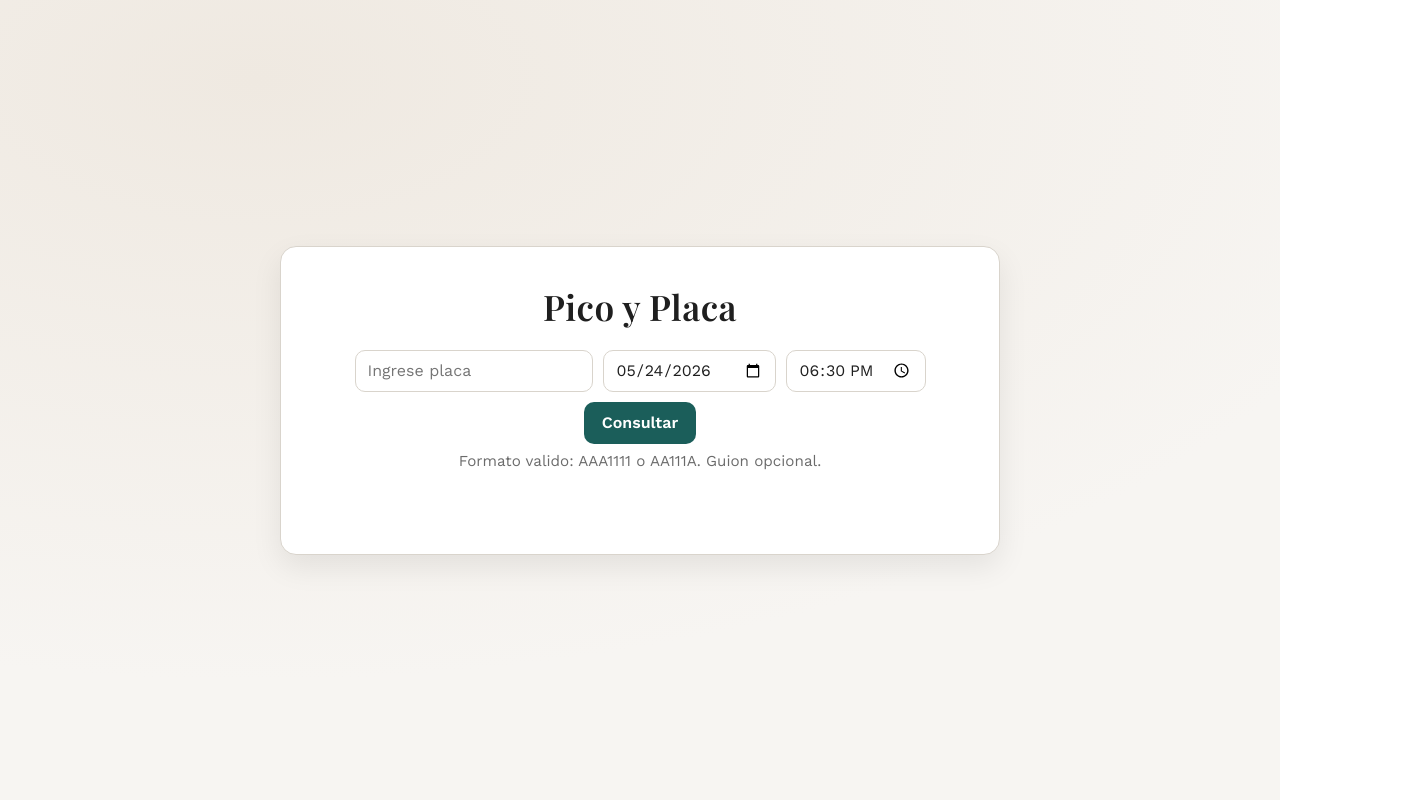
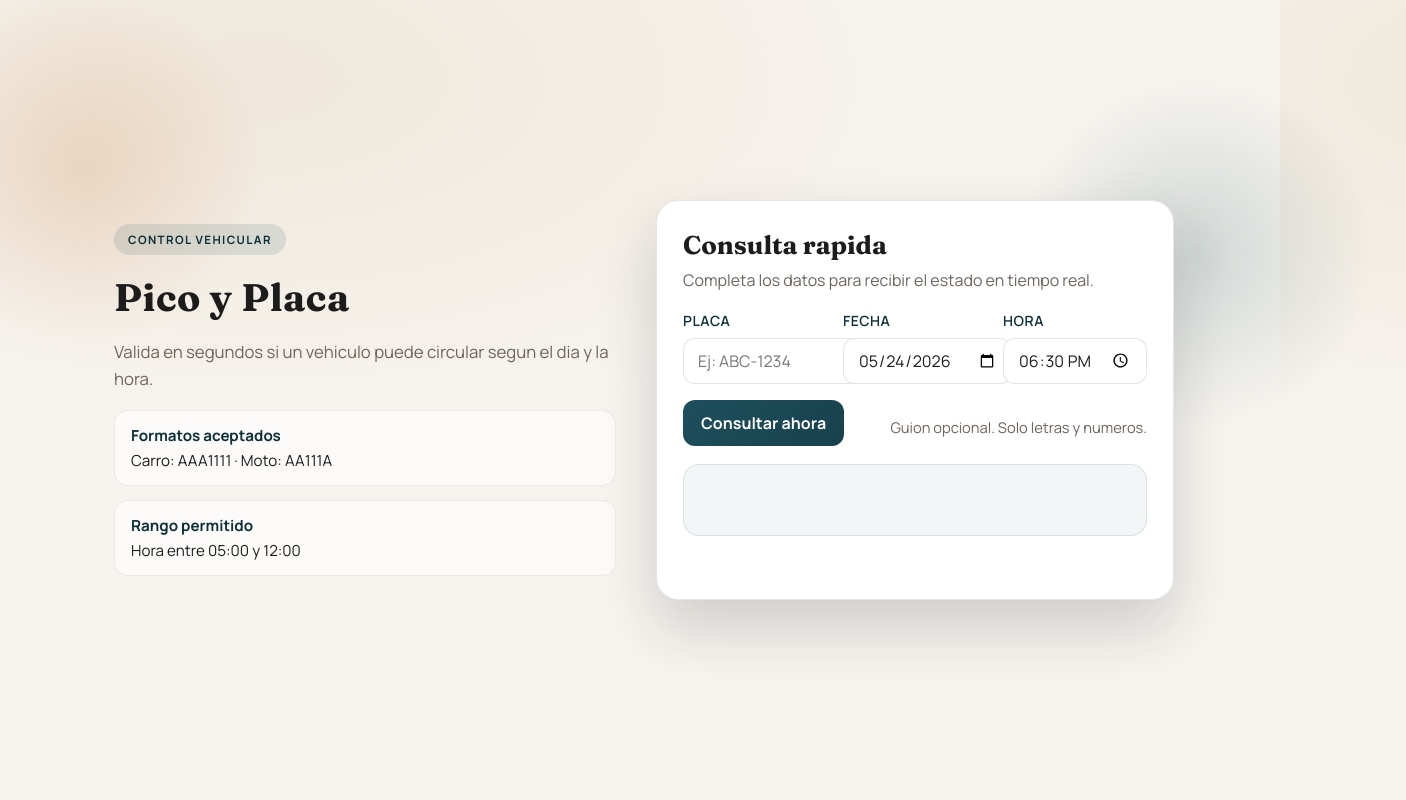
Before and after one commit to Diegow7/Test_PPA, a plain HTML site: page frontend/index.html in a window 1280 px wide. Shown: the whole page, 1406 px wide, since content can reach past the window. Drawn offline with nearby package versions, Linux system fonts and the light colour scheme; files that its build step writes are made by us from their sources; files whose address does not match are found by name.

Commit message:
fix: redesign the frontend with a more intuitive presentation

```diff
--- a/frontend/index.html
+++ b/frontend/index.html
@@ -11,37 +11,70 @@
 
 <body>
 
-    <div class="container">
+    <main class="shell">
+        <section class="intro">
+            <span class="badge">Control Vehicular</span>
+            <h1>Pico y Placa</h1>
+            <p class="subtitle">
+                Valida en segundos si un vehiculo puede circular segun el dia y la hora.
+            </p>
+            <div class="tips">
+                <div class="tip">
+                    <span class="tip-title">Formatos aceptados</span>
+                    <span>Carro: AAA1111 · Moto: AA111A</span>
+                </div>
+                <div class="tip">
+                    <span class="tip-title">Rango permitido</span>
+                    <span>Hora entre 05:00 y 12:00</span>
+                </div>
+            </div>
+        </section>
 
-        <h1>Pico y Placa</h1>
+        <section class="panel">
+            <div class="panel-head">
+                <h2>Consulta rapida</h2>
+                <p>Completa los datos para recibir el estado en tiempo real.</p>
+            </div>
 
-        <div class="form-row">
+            <div class="form-grid">
+                <label class="field">
+                    <span>Placa</span>
                     <input
                         type="text"
                         id="placa"
-                placeholder="Ingrese placa"
+                        placeholder="Ej: ABC-1234"
                         maxlength="8"
                         autocapitalize="characters"
                         aria-describedby="placa-ayuda"
                     >
+                </label>
 
+                <label class="field">
+                    <span>Fecha</span>
                     <input type="date" id="fecha">
+                </label>
 
+                <label class="field">
+                    <span>Hora</span>
                     <input type="time" id="hora">
+                </label>
 
-            <button id="btn-consultar" onclick="validarVehiculo()">
-                Consultar
+                <div class="actions">
+                    <button id="btn-consultar" onclick="validarVehiculo()" type="button">
+                        Consultar ahora
                     </button>
+                    <p id="placa-ayuda" class="hint">
+                        Guion opcional. Solo letras y numeros.
+                    </p>
+                </div>
             </div>
 
-        <p id="placa-ayuda" class="hint">
-            Formato valido: AAA1111 o AA111A. Guion opcional.
-        </p>
-
+            <div class="status">
                 <div id="mensaje" class="mensaje" role="status" aria-live="polite"></div>
                 <div id="resultado"></div>
-
             </div>
+        </section>
+    </main>
 
     <script src="/static/app.js"></script>
 
--- a/frontend/style.css
+++ b/frontend/style.css
@@ -1,12 +1,15 @@
-@import url("https://fonts.googleapis.com/css2?family=Playfair+Display:wght@600&family=Work+Sans:wght@400;600&display=swap");
+@import url("https://fonts.googleapis.com/css2?family=Fraunces:wght@600;700&family=Manrope:wght@400;600;700&display=swap");
 
 :root {
-	--bg: #f5f3ef;
+	--bg: #f4efe7;
 	--panel: #ffffff;
-	--ink: #1f1f1f;
-	--muted: #6b6b6b;
-	--accent: #1b5e5a;
-	--border: #d9d4cc;
+	--ink: #1c1c1c;
+	--muted: #6d655d;
+	--accent: #1e4f5d;
+	--accent-strong: #0d2f38;
+	--accent-warm: #c46a24;
+	--border: rgba(34, 34, 34, 0.12);
+	--shadow: 0 28px 60px rgba(22, 30, 35, 0.18);
 }
 
 * {
@@ -19,34 +22,133 @@ body {
 	display: flex;
 	align-items: center;
 	justify-content: center;
-	background: radial-gradient(1200px 600px at 20% 10%, #efe9e1, #f7f5f2);
+	background: radial-gradient(1200px 600px at 20% 10%, #efe7da, #f7f4ef 60%);
 	color: var(--ink);
-	font-family: "Work Sans", system-ui, -apple-system, sans-serif;
+	font-family: "Manrope", system-ui, -apple-system, sans-serif;
+	position: relative;
+	overflow-x: hidden;
 }
 
-.container {
-	width: min(720px, 92vw);
-	padding: 36px 32px;
-	background: var(--panel);
-	border: 1px solid var(--border);
-	border-radius: 16px;
-	box-shadow: 0 12px 30px rgba(0, 0, 0, 0.08);
-	text-align: center;
+body::before,
+body::after {
+	content: "";
+	position: absolute;
+	width: 420px;
+	height: 420px;
+	border-radius: 50%;
+	filter: blur(0px);
+	opacity: 0.5;
+	background: radial-gradient(circle, rgba(196, 106, 36, 0.35), transparent 60%);
+	transform: translate(-30%, -10%);
+	left: 0;
+	top: 0;
+	pointer-events: none;
+}
+
+body::after {
+	background: radial-gradient(circle, rgba(30, 79, 93, 0.35), transparent 60%);
+	left: auto;
+	transform: translate(30%, 10%);
+	right: 0;
+	bottom: 0;
+}
+
+.shell {
+	width: min(1100px, 92vw);
+	display: grid;
+	grid-template-columns: repeat(auto-fit, minmax(280px, 1fr));
+	gap: 32px;
+	padding: 40px 16px;
+	position: relative;
+	z-index: 1;
+}
+
+.intro {
+	padding: 24px 8px;
+	display: grid;
+	gap: 18px;
+	animation: fadeUp 0.7s ease both;
+}
+
+.badge {
+	align-self: start;
+	background: rgba(30, 79, 93, 0.12);
+	color: var(--accent-strong);
+	font-weight: 700;
+	letter-spacing: 0.12em;
+	font-size: 0.72rem;
+	text-transform: uppercase;
+	padding: 8px 14px;
+	border-radius: 999px;
+	width: fit-content;
 }
 
 h1 {
-	margin: 0 0 20px;
-	font-family: "Playfair Display", serif;
-	font-size: 2.2rem;
+	margin: 0;
+	font-family: "Fraunces", serif;
+	font-size: clamp(2.4rem, 3vw, 3rem);
 	letter-spacing: 0.5px;
+}
+
+.subtitle {
+	margin: 0;
+	font-size: 1.05rem;
+	color: var(--muted);
+	line-height: 1.6;
+}
+
+.tips {
+	display: grid;
+	gap: 14px;
+}
+
+.tip {
+	padding: 14px 16px;
+	border-radius: 14px;
+	background: rgba(255, 255, 255, 0.65);
+	border: 1px solid rgba(34, 34, 34, 0.08);
+	backdrop-filter: blur(8px);
+	font-size: 0.95rem;
+}
+
+.tip-title {
+	display: block;
+	font-weight: 700;
+	color: var(--accent-strong);
+	margin-bottom: 4px;
+}
+
+.panel {
+	background: var(--panel);
+	border-radius: 22px;
+	padding: 28px 26px 24px;
+	box-shadow: var(--shadow);
+	border: 1px solid var(--border);
+	animation: fadeUp 0.8s ease both;
+	animation-delay: 0.1s;
+}
+
+.panel-head {
+	margin-bottom: 20px;
+}
+
+.panel-head h2 {
+	margin: 0 0 8px;
+	font-family: "Fraunces", serif;
+	font-size: 1.6rem;
+}
+
+.panel-head p {
+	margin: 0;
+	color: var(--muted);
 }
 
 input,
 button {
-	height: 42px;
-	border-radius: 10px;
+	height: 46px;
+	border-radius: 12px;
 	border: 1px solid var(--border);
-	padding: 0 12px;
+	padding: 0 14px;
 	font-size: 1rem;
 	font-family: inherit;
 }
@@ -54,29 +156,46 @@ button {
 input {
 	background: #fff;
 	color: var(--ink);
+	transition: border-color 0.2s ease, box-shadow 0.2s ease;
+}
+
+input:focus {
+	outline: none;
+	border-color: rgba(30, 79, 93, 0.5);
+	box-shadow: 0 0 0 3px rgba(30, 79, 93, 0.14);
 }
 
 button {
-	background: var(--accent);
+	background: linear-gradient(135deg, #1e4f5d, #17414d);
 	color: #fff;
 	border: 0;
 	padding: 0 18px;
-	font-weight: 600;
+	font-weight: 700;
 	cursor: pointer;
+	transition: transform 0.2s ease, box-shadow 0.2s ease;
 }
 
 button:hover {
-	filter: brightness(0.95);
+	transform: translateY(-1px);
+	box-shadow: 0 10px 20px rgba(30, 79, 93, 0.25);
+}
+
+button:disabled {
+	opacity: 0.7;
+	cursor: not-allowed;
+	transform: none;
+	box-shadow: none;
 }
 
 #resultado {
-	margin-top: 16px;
-	font-weight: 600;
+	margin-top: 12px;
+	font-weight: 700;
 	color: var(--accent);
+	font-size: 1.1rem;
 }
 
 .mensaje {
-	margin-top: 12px;
+	margin-top: 6px;
 	min-height: 20px;
 	font-weight: 600;
 	color: var(--muted);
@@ -91,13 +210,13 @@ button:hover {
 }
 
 .mensaje--warn {
-	color: #8a4b0f;
+	color: var(--accent-warm);
 }
 
 .hint {
 	margin: 8px 0 0;
 	color: var(--muted);
-	font-size: 0.95rem;
+	font-size: 0.92rem;
 }
 
 .is-invalid {
@@ -105,13 +224,69 @@ button:hover {
 	box-shadow: 0 0 0 2px rgba(155, 28, 28, 0.12);
 }
 
-.form-row {
-	display: flex;
-	flex-wrap: wrap;
-	gap: 10px;
-	justify-content: center;
+.form-grid {
+	display: grid;
+	grid-template-columns: repeat(3, minmax(0, 1fr));
+	gap: 16px;
 }
 
-.form-row input {
-	min-width: 140px;
+.field {
+	display: grid;
+	gap: 8px;
+	font-weight: 600;
+	color: var(--accent-strong);
 }
+
+.field span {
+	font-size: 0.88rem;
+	letter-spacing: 0.04em;
+	text-transform: uppercase;
+}
+
+.actions {
+	grid-column: 1 / -1;
+	display: flex;
+	align-items: center;
+	justify-content: space-between;
+	gap: 16px;
+}
+
+.status {
+	margin-top: 18px;
+	padding: 16px;
+	border-radius: 16px;
+	background: rgba(30, 79, 93, 0.05);
+	border: 1px solid rgba(30, 79, 93, 0.12);
+}
+
+@media (max-width: 860px) {
+	.shell {
+		grid-template-columns: 1fr;
+	}
+
+	.panel {
+		order: -1;
+	}
+}
+
+@media (max-width: 620px) {
+	.form-grid {
+		grid-template-columns: 1fr;
+	}
+
+	.actions {
+		flex-direction: column;
+		align-items: stretch;
+	}
+}
+
+@keyframes fadeUp {
+	from {
+		opacity: 0;
+		transform: translateY(12px);
+	}
+	to {
+		opacity: 1;
+		transform: translateY(0);
+	}
+}
```
Lines whose indentation alone changed are shown as unchanged.
